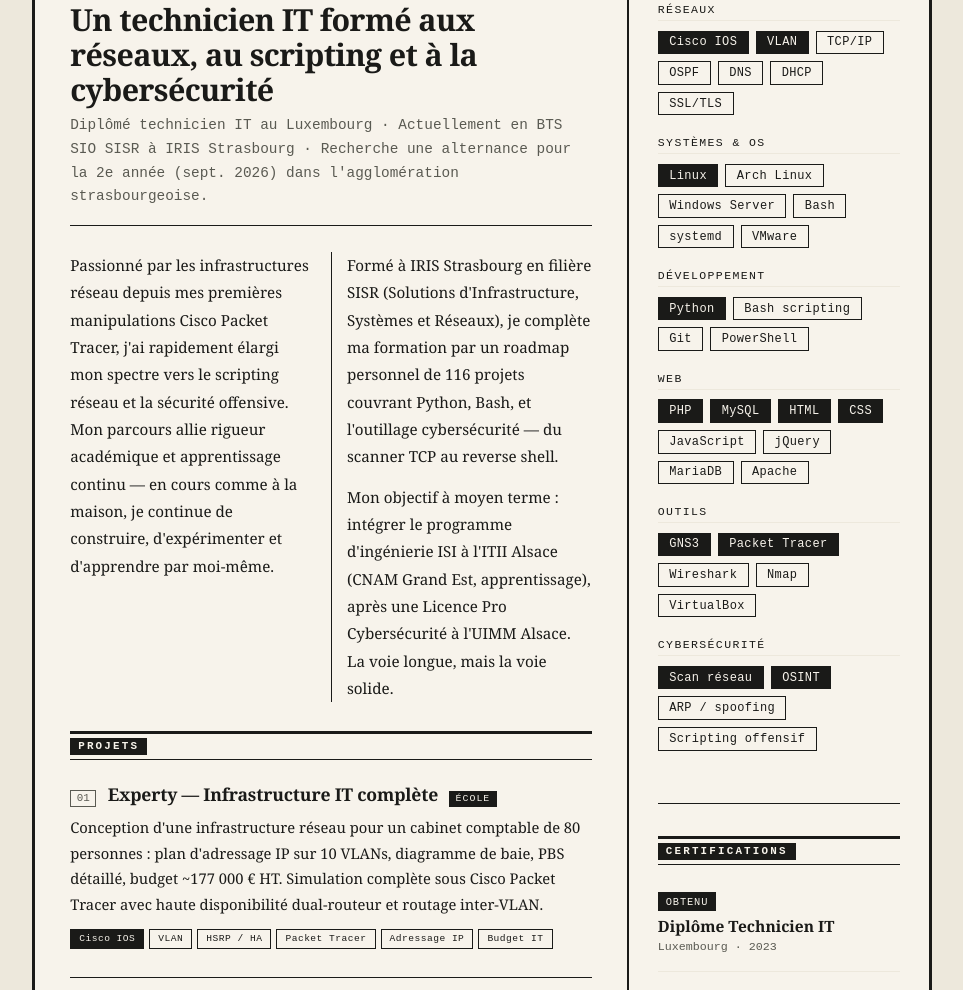
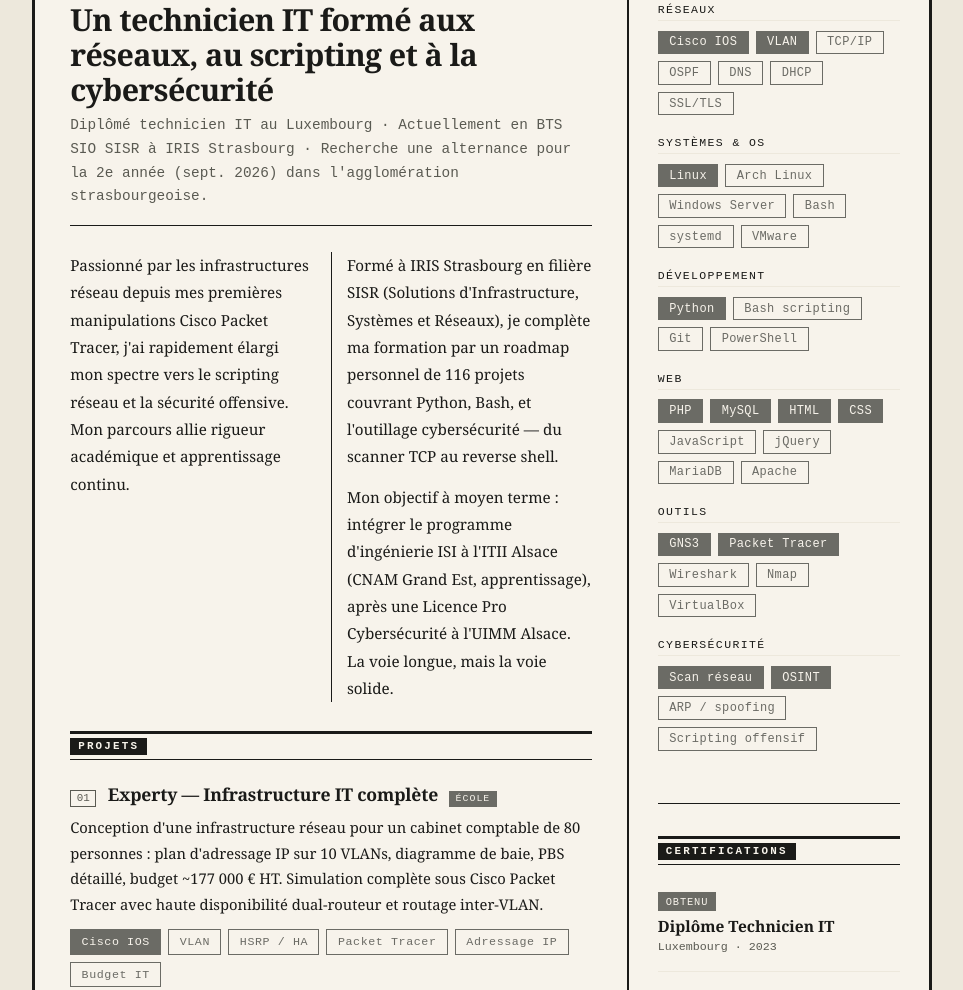
Before and after one commit to sylex13/portfolio, a plain HTML site: page index.html in a window 1280 px wide. Shown: the part 361-1351 px from the top of the page, without its empty margins (158-1121 px from the left). Drawn offline with Linux system fonts and the light colour scheme.

Commit message:
Update styles for project and skill tags

```diff
--- a/index.html
+++ b/index.html
@@ -12,6 +12,7 @@
         --rule: #1a1a18;
         --accent: #c0392b;
         --muted: #5a5a52;
+        --tag-fill: #6b6b65;
         --serif: Georgia, "Times New Roman", serif;
         --mono: "Courier New", Courier, monospace;
       }
@@ -230,7 +231,7 @@
         font-family: var(--mono);
         font-size: 0.62rem;
         color: var(--paper);
-        background: var(--ink);
+        background: var(--tag-fill);
         padding: 0.15rem 0.4rem;
         letter-spacing: 0.1em;
         flex-shrink: 0;
@@ -246,21 +247,21 @@
       .project-tags {
         display: flex;
         flex-wrap: wrap;
-        gap: 5px;
+        gap: 7px;
       }
 
       .tag {
         font-family: var(--mono);
-        font-size: 0.6rem;
-        padding: 0.2rem 0.5rem;
+        font-size: 0.73rem;
+        padding: 0.3rem 0.65rem;
         letter-spacing: 0.05em;
-        border: 1px solid var(--ink);
-        color: var(--ink);
+        border: 1px solid var(--tag-fill);
+        color: var(--tag-fill);
         display: inline-block;
       }
 
       .tag.inv {
-        background: var(--ink);
+        background: var(--tag-fill);
         color: var(--paper);
       }
 
@@ -301,21 +302,21 @@
         font-family: var(--mono);
         font-size: 0.75rem;
         padding: 0.3rem 0.65rem;
-        border: 1px solid var(--ink);
-        color: var(--ink);
+        border: 1px solid var(--tag-fill);
+        color: var(--tag-fill);
         letter-spacing: 0.03em;
         line-height: 1;
       }
 
       .skill-tag.strong {
-        background: var(--ink);
+        background: var(--tag-fill);
         color: var(--paper);
       }
 
       .skill-tag.accent {
-        background: var(--ink);
+        background: var(--tag-fill);
         color: var(--paper);
-        border-color: var(--ink);
+        border-color: var(--tag-fill);
       }
 
       /* ── CERTS ── */
@@ -341,7 +342,7 @@
       }
 
       .cert-status.done {
-        background: var(--ink);
+        background: var(--tag-fill);
         color: var(--paper);
       }
 
@@ -645,9 +646,7 @@
               Passionné par les infrastructures réseau depuis mes premières
               manipulations Cisco Packet Tracer, j'ai rapidement élargi mon
               spectre vers le scripting réseau et la sécurité offensive. Mon
-              parcours allie rigueur académique et apprentissage continu — en
-              cours comme à la maison, je continue de construire, d'expérimenter
-              et d'apprendre par moi-même.
+              parcours allie rigueur académique et apprentissage continu.
             </p>
             <p>
               Formé à IRIS Strasbourg en filière SISR (Solutions
@@ -752,7 +751,7 @@
               <span class="project-num">04</span>
               <span class="project-title">agentIA — Système multi-agents</span>
               <span class="project-type">PERSO</span>
-              <span class="project-type" style="background: var(--ink)"
+              <span class="project-type" style="background: var(--tag-fill)"
                 >EN COURS</span
               >
             </div>
```
